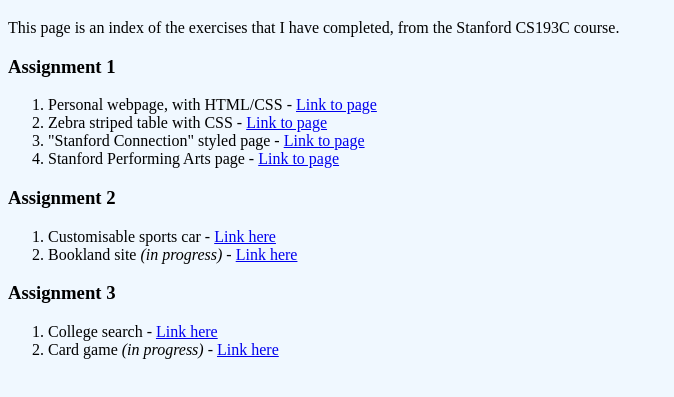
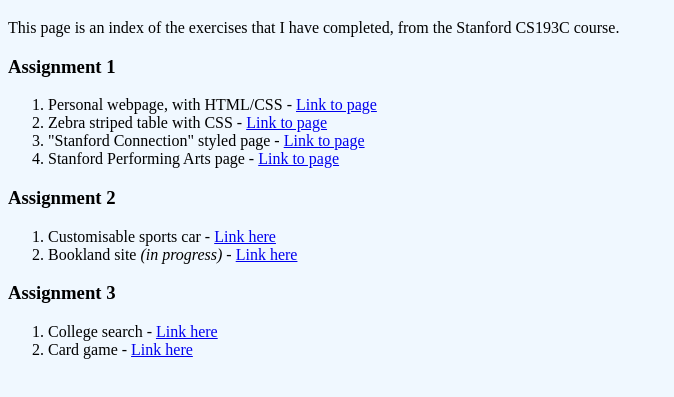
Before and after one commit to chartb-tw/stanford_website, a plain HTML site: page index.html in a window 1280 px wide. Shown: the part 61-458 px from the top of the page, without its empty margins (0-674 px from the left). Drawn offline with Linux system fonts and the light colour scheme.

Commit message:
Update index.html

```diff
--- a/index.html
+++ b/index.html
@@ -62,7 +62,7 @@
 	<h3>Assignment 3</h3>
 	<ol>
 		<li>College search - <a href="/stanford_website/assignment3/collegesearch.html">Link here</a></li>
-		<li>Card game <em>(in progress)</em> - <a href="/stanford_website/assignment3/cardgame.html">Link here</a></li>
+		<li>Card game - <a href="/stanford_website/assignment3/cardgame.html">Link here</a></li>
 	</ol>
 </body>
 
```
